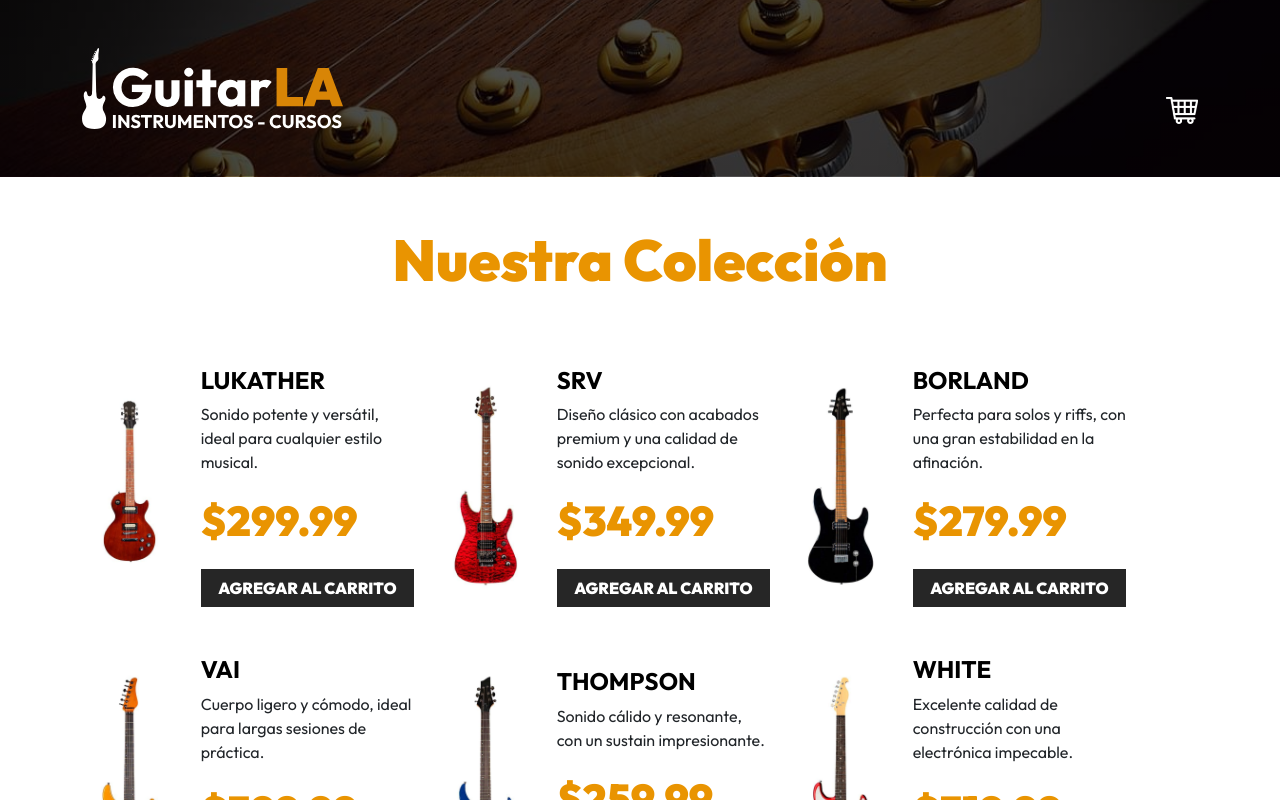
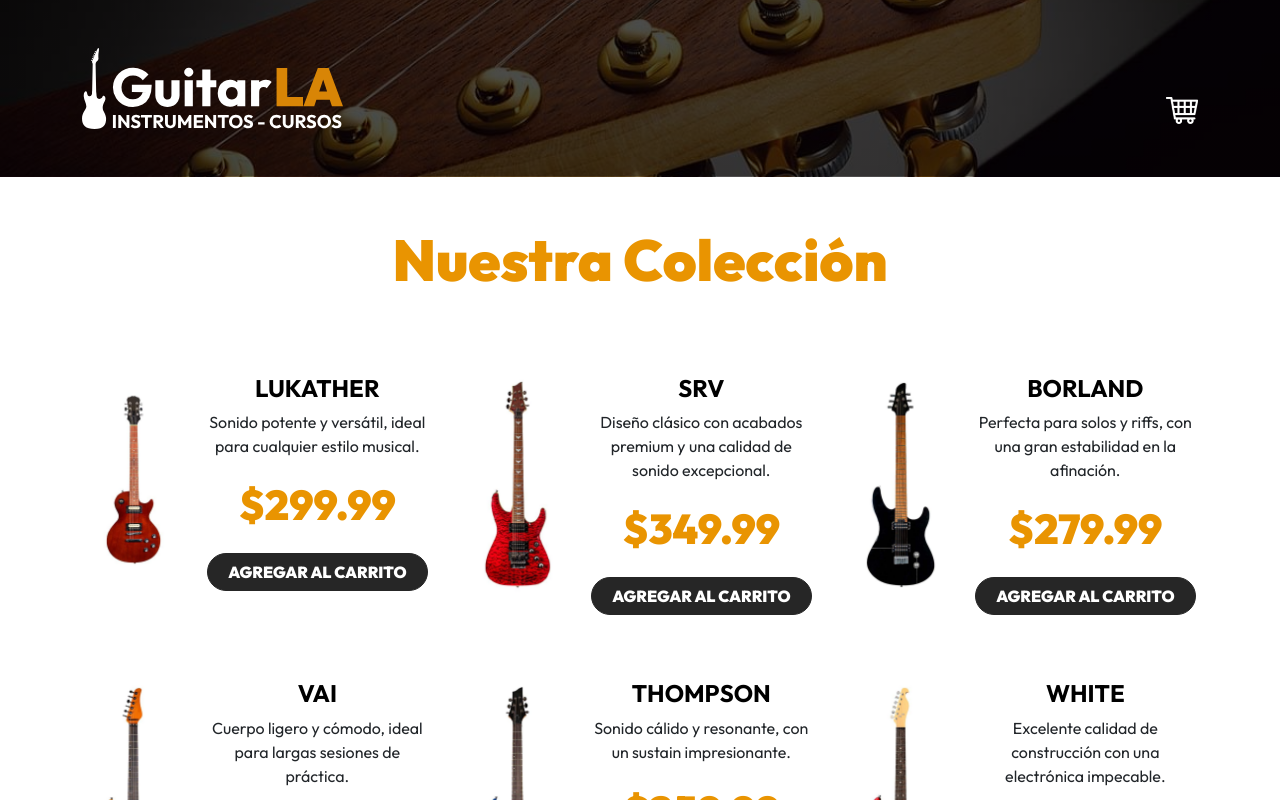
Before and after one commit to NelsonJDAS/GuitarStore, a React (Vite) app: page / in a window 1280 px wide. Shown: the top 800 px of the page. Built offline with nearby package versions, Linux system fonts and the light colour scheme.

Commit message:
aniamcion guitarras

```diff
--- a/index.html
+++ b/index.html
@@ -13,5 +13,6 @@
   <body>
     <div id="root"></div>
     <script type="module" src="/src/main.jsx"></script>
+    <script src="https://cdn.jsdelivr.net/npm/bootstrap@5.3.3/dist/js/bootstrap.bundle.min.js" integrity="sha384-YvpcrYf0tY3lHB60NNkmXc5s9fDVZLESaAA55NDzOxhy9GkcIdslK1eN7N6jIeHz" crossorigin="anonymous"></script>
   </body>
 </html>
--- a/src/App.jsx
+++ b/src/App.jsx
@@ -12,7 +12,7 @@ function App() {
         <>
             <Header />
 
-            <main className="container-xl mt-5">
+            <main className="container-fluid w-90 mt-5">
                 <h2 className="text-center">Nuestra Colección</h2>
 
                 <div className="row mt-5">
--- a/src/Components/Guitar.jsx
+++ b/src/Components/Guitar.jsx
@@ -1,6 +1,7 @@
-const Guitar = ({nombre, img, descripcion, precio}) => {
+const Guitar = ({ nombre, img, descripcion, precio }) => {
     return (
-        <div className="col-md-6 col-lg-4 my-4 row align-items-center">
+        <div className="col-4 my-4 align-items-center">
+            <div className="row animacion-guitarra px-2 py-2">
                 <div className="col-4">
                     <img
                         className="img-fluid"
@@ -9,14 +10,15 @@ const Guitar = ({nombre, img, descripcion, precio}) => {
                     />
                 </div>
                 <div className="col-8">
-                <h3 className="text-black fs-4 fw-bold text-uppercase">{nombre}</h3>
-                <p>
+                    <h3 className="text-black fs-4 fw-bold text-uppercase text-center">{nombre}</h3>
+                    <p className="text-center">
                         {descripcion}
                     </p>
-                <p className="fw-black text-primary fs-3">{precio}</p>
-                <button type="button" className="btn btn-dark w-100">
+                    <p className="fw-black text-primary fs-3 text-center precio">{precio}</p>
+                    <button type="button" className="btn btn-dark w-100 rounded-pill">
                         Agregar al Carrito
                     </button>
+                </div>
             </div>
         </div>
     );
--- a/src/index.css
+++ b/src/index.css
@@ -774,3 +774,35 @@ button:not(:disabled),
     z-index: 10;
   }
 }
+
+.animacion-guitarra{
+  transition: all 0.5s ease-in-out;
+
+}
+
+.animacion-guitarra button{
+  transition: scale 0.5s ease-in-out;
+}
+
+.animacion-guitarra:hover button{
+  scale: 0.9;
+}
+
+.precio {
+  transition: all 1s ease-in-out;
+}
+
+.animacion-guitarra:hover .precio{
+  scale: 1.1;
+}
+
+.animacion-guitarra:hover{
+  cursor: pointer;
+  scale: 0.95;
+  border-radius: 20px;
+  transform: translateY(-10px);
+  box-shadow: 10px 10px 10px 10px rgba(0, 0, 0, 0.2);
+}
+.w-90{
+  width: 90% !important;
+}
```
Lines whose indentation alone changed are shown as unchanged.
